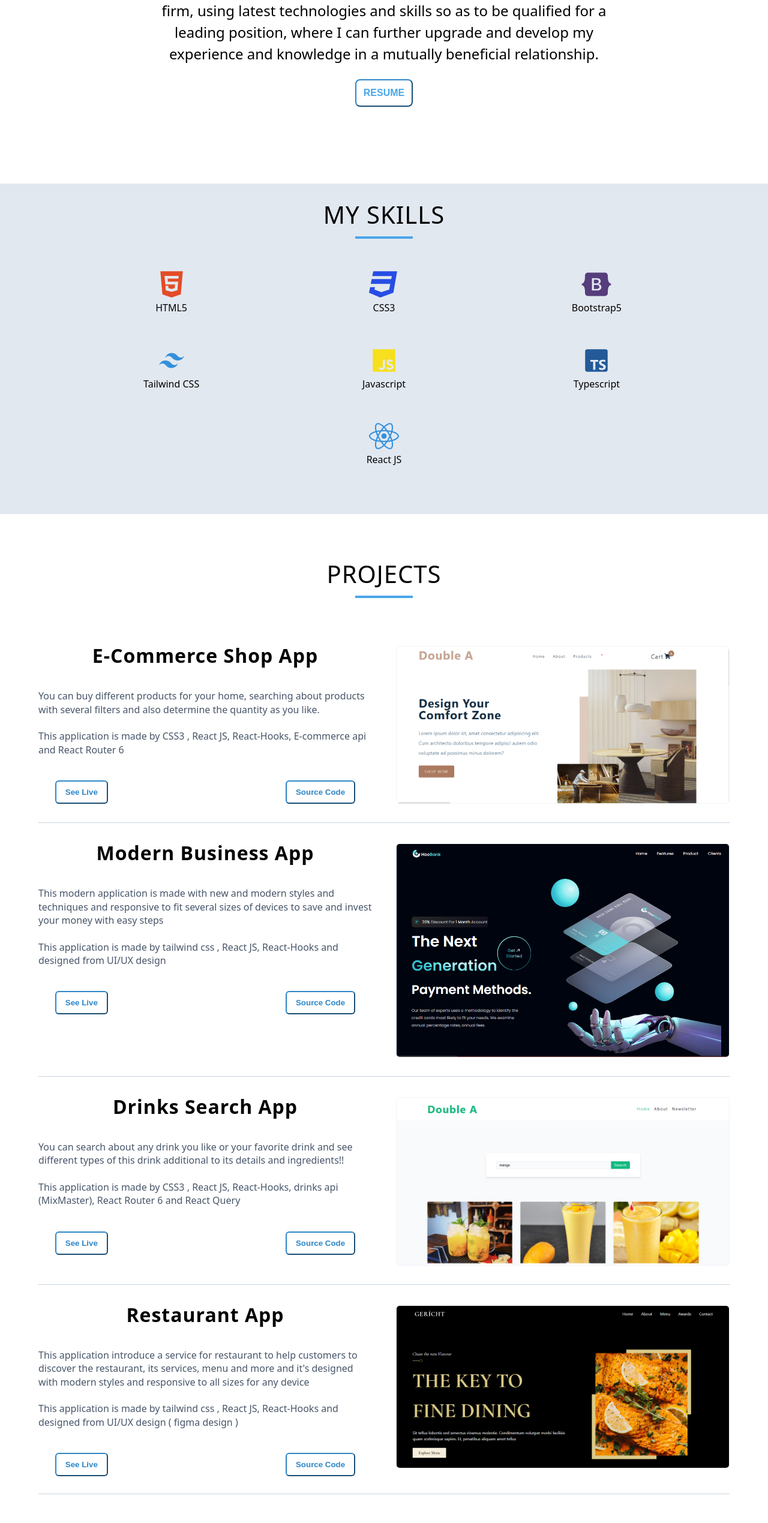
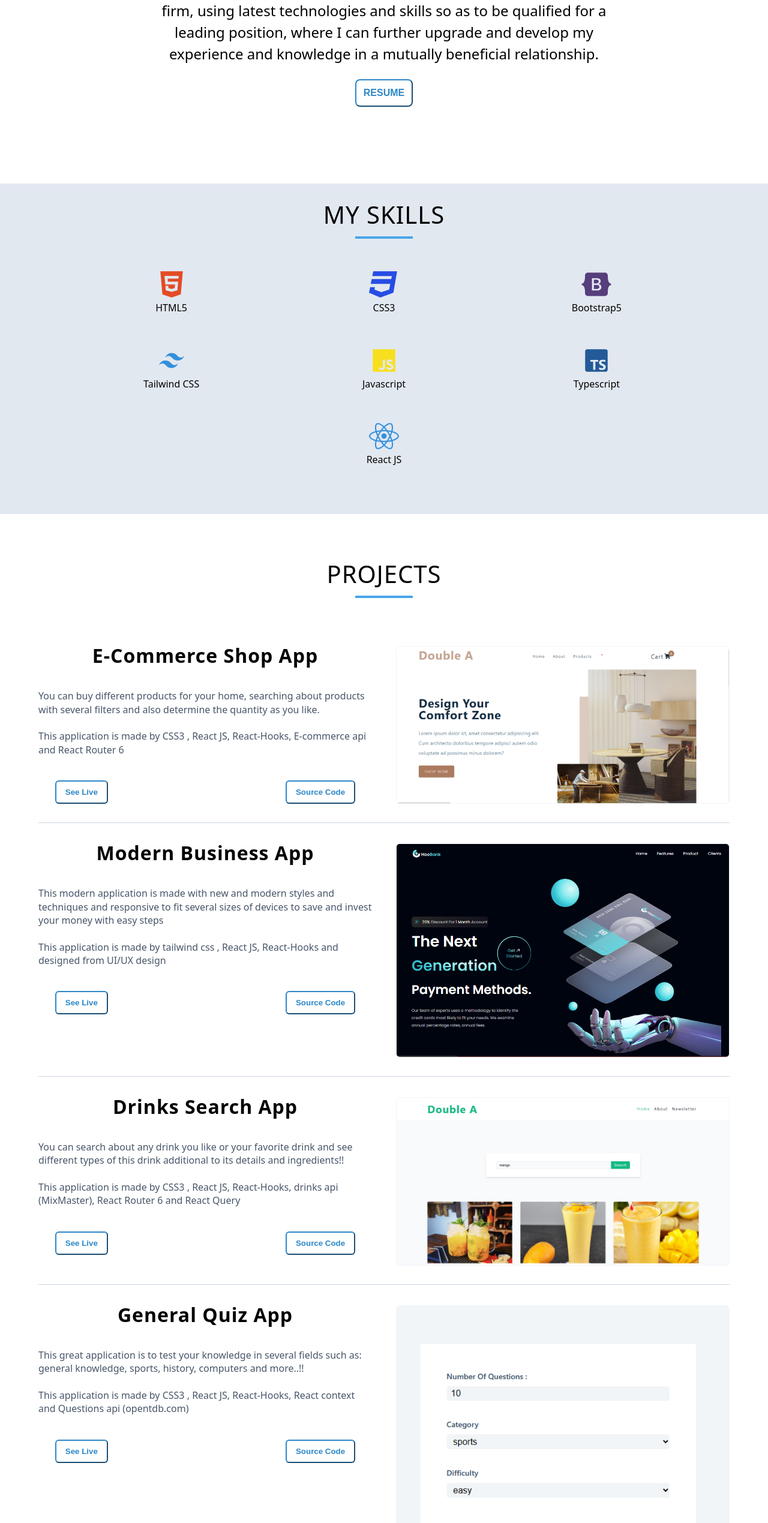
Before and after one commit to Abdouumostafa/my-portfolio, a React (Create React App) app: page / in a window 1280 px wide. Shown: the part 1060-3599 px from the top of the page at 60% size. Built offline with nearby package versions, Linux system fonts and the light colour scheme.

Commit message:
Add files via upload

```diff
--- a/src/index.css
+++ b/src/index.css
@@ -336,8 +336,7 @@ nav {
   color: var(--primary-600);
 }
 
-.btn:hover,
-.btn:hover a{
+.btn:hover {
   background: var(--primary-600);
   border-color: transparent;
   color: #fff;
@@ -346,10 +345,6 @@ nav {
 .about-section {
   min-height: fit-content;
   padding: 5rem 0;
-}
-
-.about-section a{
- color: var(--primary-500);
 }
 
 .title {
@@ -517,11 +512,11 @@ nav {
 }
 
 .contact {
-    background-color: var(--primary-600);
-    color: #fff;
-    padding: 3rem 0;
-    position: relative;
-
+  position: relative;
+  color: #fff;
+  padding: 5rem 0;
+  min-height: fit-content;
+  background-color: var(--primary-600);
 }
 
 .contact .title {
@@ -530,18 +525,18 @@ nav {
 }
 
 .contact-content {
-    display: flex;
-    flex-direction: column;
-    width: fit-content;
-    align-items: center;
-    justify-content: center;
-    margin: 3rem auto 0;
-    gap: 10px;
+  margin: 5rem 0;
+  position: absolute;
+  top: 50%;
+  left: 50%;
+  transform: translate(-50%, -50%);
+  text-align: center;
+  width: 100%;
 }
 
 .contact-content h4 {
   font-weight: 700;
-  text-align: center;
+  margin: -60px 0 50px 0;
 }
 
 .btn3 {
@@ -574,7 +569,7 @@ nav {
   align-items: center;
   justify-content: center;
   gap: 20px;
-  margin-top: 2rem;
+  margin-top: 4rem;
 }
 
 .contact-links .link a {
--- a/src/sections/About.js
+++ b/src/sections/About.js
@@ -12,9 +12,7 @@ const About = () => {
           beneficial relationship.
         </p>
         <button type="button" className="btn">
-            <a href="https://acrobat.adobe.com/id/urn:aaid:sc:EU:6c809d81-7dc0-43b1-806c-a9dbd4f948b9">
-                Resume
-              </a>
+          Resume
         </button>
       </div>
     </section>
--- a/src/sections/Contact.js
+++ b/src/sections/Contact.js
@@ -2,7 +2,7 @@ import { social } from "./data";
 
 const Contact = () => {
   return (
-    <div className="contact" id="/contact">
+    <div className="contact section" id="/contact">
       <h2 className="title">Contact me</h2>
       <div className="contact-content">
         <h4>Would you like to contact me ? Awesome!!</h4>
--- a/src/sections/Homeland.js
+++ b/src/sections/Homeland.js
@@ -12,9 +12,9 @@ const Homeland = () => {
               Front-End Developer
             </h2>
             <button type="button" className="btn">
-               <Link to='/about' spy={true} smooth={true} duration={500}>
-                   Know More
-                  </Link>
+              <Link to="/about" spy={true} smooth={true} duration={500}>
+                Know More
+              </Link>
             </button>
           </div>
         </div>
--- a/src/sections/data.js
+++ b/src/sections/data.js
@@ -2,6 +2,7 @@ import image from "../assets/e-commerce1.png";
 import image2 from "../assets/business.PNG";
 import image3 from "../assets/Capture.PNG";
 import image4 from "../assets/drinks.PNG";
+import image5 from "../assets/quiz.PNG";
 
 import {
   FaHtml5,
@@ -153,6 +154,17 @@ export const projects = [
   },
   {
     id: nanoid(),
+    title: "general quiz app",
+    webUrl: "https://quiz-app-dun-seven.vercel.app/",
+    githubUrl: "https://github.com/Abdouumostafa/quiz-app.git",
+    description:
+      "This great application is to test your knowledge in several fields such as: general knowledge, sports, history, computers and more..!!",
+    techniques:
+      "This application is made by CSS3 , React JS, React-Hooks, React context and Questions api (opentdb.com)",
+    img: image5,
+  },
+  {
+    id: nanoid(),
     title: "restaurant app",
     webUrl: "https://resturant-app-chi.vercel.app/",
     githubUrl: "https://github.com/Abdouumostafa/resturant-app.git",
```
Also changed, not shown: src/assets/quiz.PNG (added).
